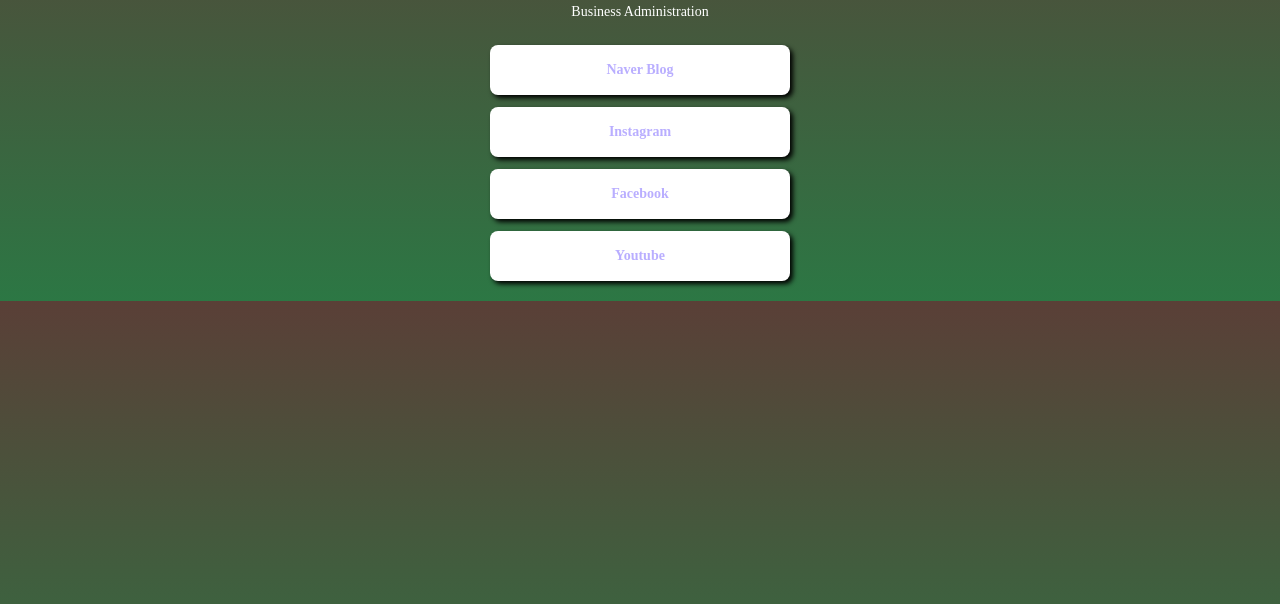
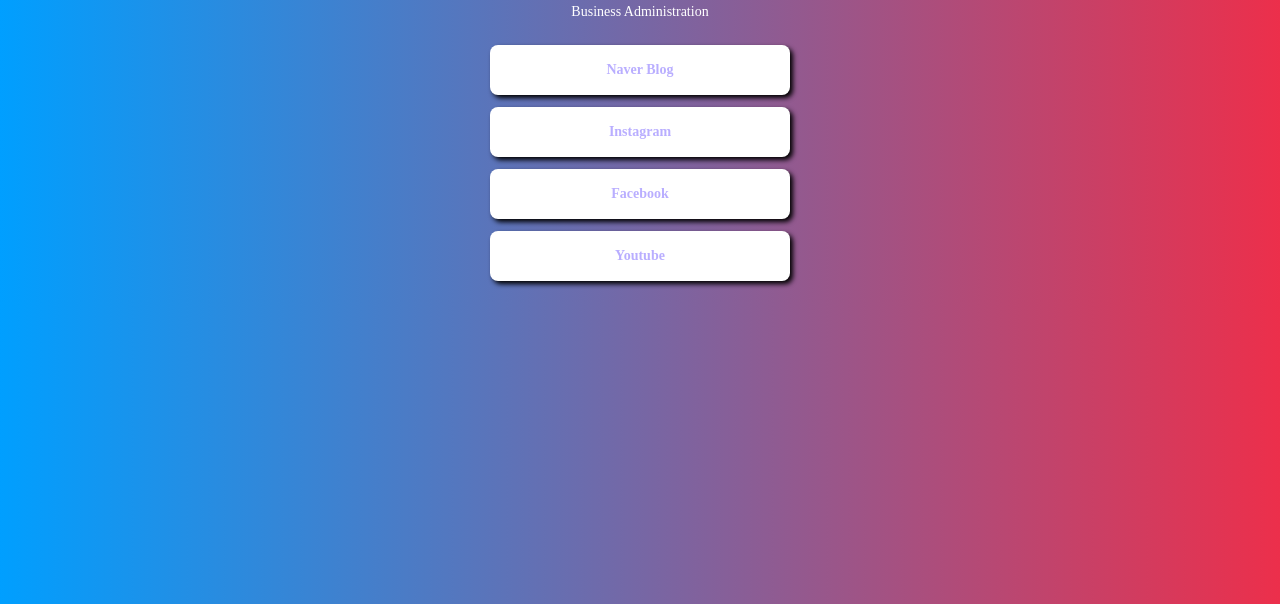
Before and after one commit to woobin125/mypage, a plain HTML site: page index.html in a window 1280 px wide. Shown: the part 196-800 px from the top of the page. Drawn offline with Linux system fonts and the light colour scheme; a web font is replaced by a local one.

Commit message:
Update index.html

```diff
--- a/index.html
+++ b/index.html
@@ -14,10 +14,11 @@
                 font-family: "Pretendard",serif;
             }
            body {
-            background: #5A3F37;  /* fallback for old browsers */
-            background: -webkit-linear-gradient(to top, #2C7744, #5A3F37);  /* Chrome 10-25, Safari 5.1-6 */
-            background: linear-gradient(to top, #2C7744, #5A3F37); /* W3C, IE 10+/ Edge, Firefox 16+, Chrome 26+, Opera 12+, Safari 7+ */
+                background: #009FFF;  /* fallback for old browsers */
+                background: -webkit-linear-gradient(to left, #ec2F4B, #009FFF);  /* Chrome 10-25, Safari 5.1-6 */
+                background: linear-gradient(to left, #ec2F4B, #009FFF); /* W3C, IE 10+/ Edge, Firefox 16+, Chrome 26+, Opera 12+, Safari 7+ */
            }
+
            .profile {
                 width: 100px;
                 height: 100px;
```
